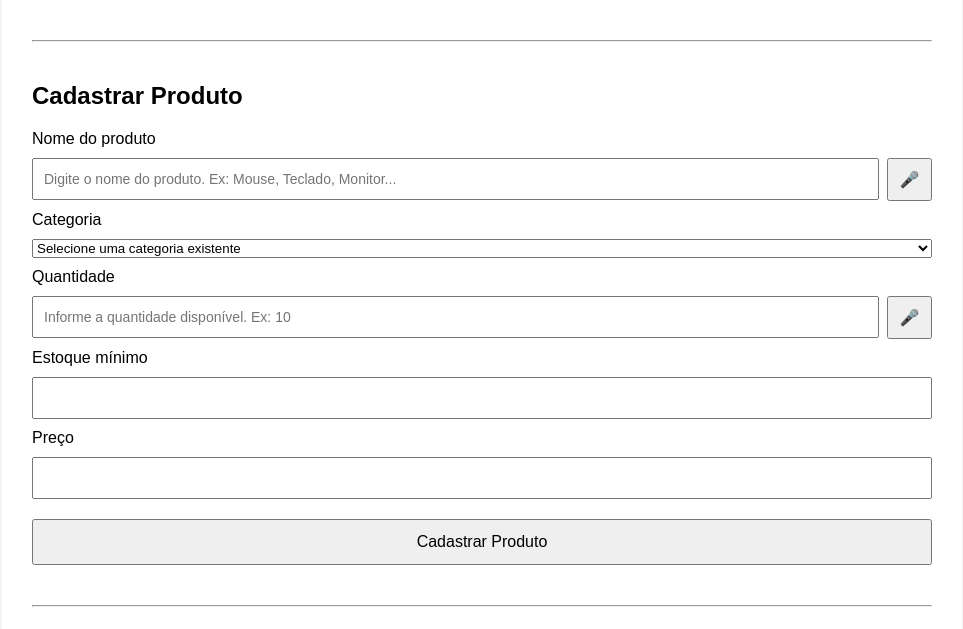
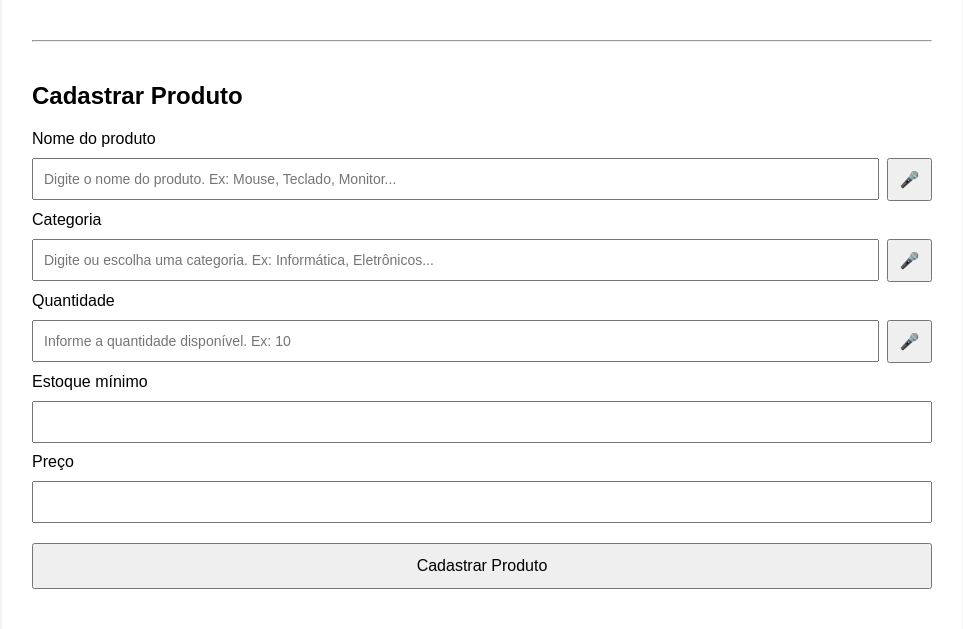
Before and after one commit to trovao05/stockweb-pi, a Flask app: template templates/index.html in a window 1280 px wide. Shown: the part 1201-1830 px from the top of the page, without its empty margins (158-1121 px from the left). Run offline with Flask 3, Linux system fonts and the light colour scheme; the template is opened without the code that fills it, so the values that code supplies are empty; some libraries are stand-ins or nearby versions.

Commit message:
Revert "Melhora categorias e acessibilidade do sistema"
This reverts commit d620e4046d2b0d40c33ddc9df609c1bc06316045.

```diff
--- a/static/js/script.js
+++ b/static/js/script.js
@@ -135,59 +135,3 @@ function digitarPorVoz(campoId) {
 
     reconhecimento.start();
 }
-
-<label for="categoria_existente">
-    Categoria
-</label>
-
-<select
-    id="categoria_existente"
-    onchange="alterarTipoCategoria()"
->
-    <option value="">
-        Selecione uma categoria existente
-    </option>
-
-    {% for categoria in categorias_existentes %}
-
-        <option value="{{ categoria }}">
-            {{ categoria }}
-        </option>
-
-    {% endfor %}
-
-    <option value="__nova__">
-        ➕ Digitar nova categoria
-    </option>
-</select>
-
-<div
-    id="area_nova_categoria"
-    class="campo-com-voz"
-    style="display: none;"
->
-
-    <input
-        type="text"
-        id="categoria_manual"
-        placeholder="Digite a nova categoria. Ex: Informática, Eletrônicos..."
-        autocomplete="off"
-    >
-
-    <button
-        type="button"
-        class="botao-voz"
-        onclick="digitarPorVoz('categoria_manual')"
-        aria-label="Preencher categoria por voz"
-        title="Preencher por voz"
-    >
-        🎤
-    </button>
-
-</div>
-
-<input
-    type="hidden"
-    id="categoria"
-    name="categoria"
-></input>
--- a/templates/index.html
+++ b/templates/index.html
@@ -162,48 +162,26 @@
 
 </div>
 
-            <label for="categoria_existente">
+            <label for="categoria">
     Categoria
 </label>
 
-<select
-    id="categoria_existente"
-    onchange="alterarTipoCategoria()"
->
-    <option value="">
-        Selecione uma categoria existente
-    </option>
-
-    {% for categoria in categorias_existentes %}
-
-        <option value="{{ categoria }}">
-            {{ categoria }}
-        </option>
-
-    {% endfor %}
-
-    <option value="__nova__">
-        ➕ Digitar nova categoria
-    </option>
-</select>
-
-<div
-    id="area_nova_categoria"
-    class="campo-com-voz"
-    style="display: none;"
->
+<div class="campo-com-voz">
 
     <input
         type="text"
-        id="categoria_manual"
-        placeholder="Digite a nova categoria. Ex: Informática, Eletrônicos..."
+        id="categoria"
+        name="categoria"
+        list="lista-categorias"
+        placeholder="Digite ou escolha uma categoria. Ex: Informática, Eletrônicos..."
         autocomplete="off"
+        required
     >
 
     <button
         type="button"
         class="botao-voz"
-        onclick="digitarPorVoz('categoria_manual')"
+        onclick="digitarPorVoz('categoria')"
         aria-label="Preencher categoria por voz"
         title="Preencher por voz"
     >
@@ -212,11 +190,15 @@
 
 </div>
 
-<input
-    type="hidden"
-    id="categoria"
-    name="categoria"
->
+<datalist id="lista-categorias">
+
+    {% for categoria in categorias_existentes %}
+
+        <option value="{{ categoria }}">
+
+    {% endfor %}
+
+</datalist>
 
             <label for="quantidade">
     Quantidade
```
